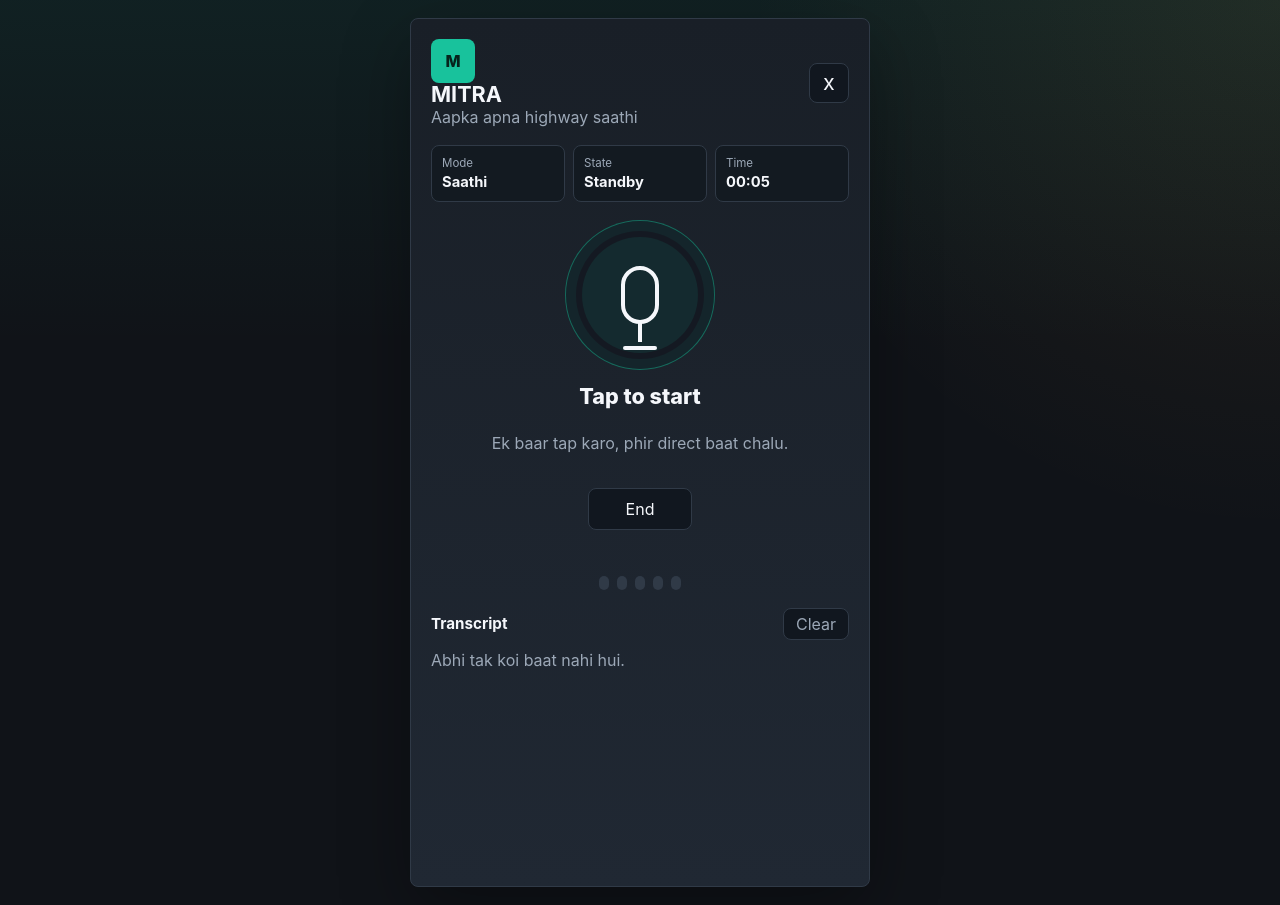
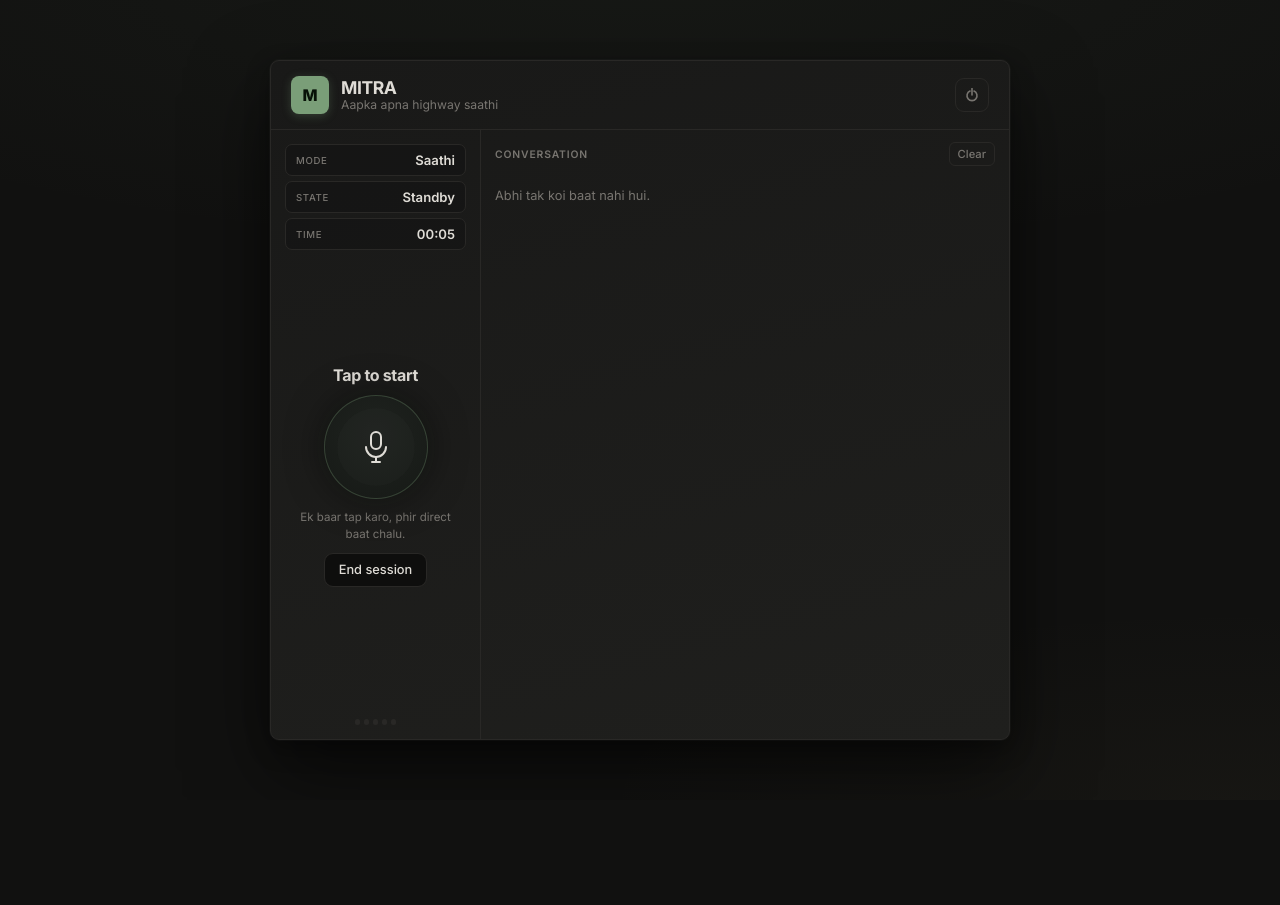
Before and after one commit to Adeshkumarshrivastva/Mitra-Update, a plain HTML site: page public/index.html in a window 1280 px wide. After the commit the page ends 800 px from the top, so only its background shows below. Drawn offline with Linux system fonts and the light colour scheme; no server answers.

Commit message:
fix: UI redesign

```diff
--- a/public/index.html
+++ b/public/index.html
@@ -4,11 +4,16 @@
     <meta charset="utf-8">
     <meta name="viewport" content="width=device-width, initial-scale=1">
     <title>MITRA</title>
+    <link rel="preconnect" href="https://fonts.googleapis.com">
+    <link rel="preconnect" href="https://fonts.gstatic.com" crossorigin>
+    <link href="https://fonts.googleapis.com/css2?family=Inter:opsz,wght@14..32,400;14..32,500;14..32,600;14..32,700;14..32,800&display=swap" rel="stylesheet">
     <link rel="stylesheet" href="./styles.css">
   </head>
   <body>
     <main class="app-shell">
       <section class="cockpit" aria-label="MITRA cockpit">
+
+        <!-- Full-width header -->
         <header class="topbar">
           <div class="brand-row">
             <div class="mark" aria-hidden="true">M</div>
@@ -18,52 +23,58 @@
             </div>
           </div>
           <button id="logoutButton" class="icon-button" type="button" aria-label="Logout" title="Logout">
-            <span aria-hidden="true">x</span>
+            <svg width="14" height="14" viewBox="0 0 14 14" fill="none" stroke="currentColor" stroke-width="1.6" stroke-linecap="round" aria-hidden="true">
+              <path d="M9 3A5 5 0 1 1 5 3"/>
+              <line x1="7" y1="0.5" x2="7" y2="7"/>
+            </svg>
           </button>
         </header>
 
+        <!-- Two-column body -->
+        <div class="cockpit-body">
+
+          <!-- Left: controls -->
+          <div class="controls-col">
+
             <div class="trip-strip" aria-label="session status">
-          <div>
-            <span>Mode</span>
-            <strong>Saathi</strong>
-          </div>
-          <div>
-            <span>State</span>
-            <strong id="safetyState">Ready</strong>
-          </div>
-          <div>
-            <span>Time</span>
-            <strong id="durationText">00:00</strong>
-          </div>
+              <div><span>Mode</span><strong>Saathi</strong></div>
+              <div><span>State</span><strong id="safetyState">Ready</strong></div>
+              <div><span>Time</span><strong id="durationText">00:00</strong></div>
             </div>
 
             <div class="stage" aria-live="polite">
+              <p id="statusText" class="status">Tap to start</p>
               <button id="micButton" class="mic-button" type="button" aria-label="Talk to MITRA">
                 <span class="pulse" aria-hidden="true"></span>
-            <span class="mic-shape" aria-hidden="true"></span>
+                <svg class="mic-icon" width="22" height="32" viewBox="0 0 22 32" fill="none" stroke="currentColor" stroke-width="2" stroke-linecap="round" stroke-linejoin="round" aria-hidden="true">
+                  <rect x="6" y="1" width="10" height="17" rx="5"/>
+                  <path d="M1 16c0 5.52 4.48 10 10 10s10-4.48 10-10"/>
+                  <line x1="11" y1="26" x2="11" y2="31"/>
+                  <line x1="7" y1="31" x2="15" y2="31"/>
+                </svg>
               </button>
-          <p id="statusText" class="status">Tap to start</p>
               <p id="hintText" class="hint">Ek baar tap karo, phir direct baat chalu.</p>
-          <button id="endButton" class="secondary-button" type="button">End</button>
+              <button id="endButton" class="secondary-button" type="button">End session</button>
             </div>
 
             <div class="meter" aria-hidden="true">
-          <span></span>
-          <span></span>
-          <span></span>
-          <span></span>
-          <span></span>
+              <span></span><span></span><span></span><span></span><span></span>
             </div>
 
+          </div>
+
+          <!-- Right: transcript -->
           <section class="transcript-wrap" aria-label="Conversation transcript">
             <div class="transcript-head">
-            <h2>Transcript</h2>
+              <h2>Conversation</h2>
               <button id="clearTranscriptButton" class="text-button" type="button">Clear</button>
             </div>
             <div id="transcriptList" class="transcript-list">
               <p class="empty-transcript">Abhi tak koi baat nahi hui.</p>
             </div>
           </section>
+
+        </div><!-- /.cockpit-body -->
 
         <audio id="remoteAudio" autoplay playsinline></audio>
       </section>
--- a/public/styles.css
+++ b/public/styles.css
@@ -1,176 +1,261 @@
 :root {
   color-scheme: dark;
-  --bg: #101318;
-  --panel: #191f27;
-  --panel-2: #202833;
-  --surface: #11171f;
-  --text: #f5f7fb;
-  --muted: #9ca8b7;
-  --line: #303a47;
-  --accent: #18c29c;
-  --accent-2: #f5b84b;
-  --danger: #ff6b6b;
-  --user: #253247;
-  --mitra: #123a33;
+  --bg:      #111110;
+  --panel:   #191918;
+  --panel-2: #1f1f1d;
+  --surface: #0e0e0d;
+  --text:    #dfdcd6;
+  --muted:   #787570;
+  --line:    #292826;
+  --accent:  #7a9e78;
+  --accent-2:#9e8c5e;
+  --danger:  #c05454;
+  --user:    #1e1e1c;
+  --mitra:   #191e18;
+  --radius:  9px;
 }
 
-* {
-  box-sizing: border-box;
-}
+*, *::before, *::after { box-sizing: border-box; }
+button, input { font: inherit; }
+button { cursor: pointer; }
+h1, h2, p { margin: 0; }
 
 body {
   margin: 0;
   min-height: 100vh;
   font-family: Inter, ui-sans-serif, system-ui, -apple-system, BlinkMacSystemFont, "Segoe UI", sans-serif;
   background:
-    linear-gradient(180deg, rgba(24, 194, 156, 0.08), transparent 38%),
-    radial-gradient(circle at top right, rgba(245, 184, 75, 0.08), transparent 34%),
+    radial-gradient(ellipse 80% 36% at 50% -4%, rgba(122, 158, 120, 0.055), transparent),
+    radial-gradient(ellipse 50% 24% at 96% 100%, rgba(158, 140, 90, 0.04), transparent),
     var(--bg);
   color: var(--text);
+  -webkit-font-smoothing: antialiased;
+  -moz-osx-font-smoothing: grayscale;
 }
 
-button,
-input {
-  font: inherit;
-}
-
-button {
-  cursor: pointer;
-}
+/* ── Shell ── */
 
 .app-shell,
 .login-shell {
   min-height: 100vh;
   display: grid;
   place-items: center;
-  padding: 18px;
+  padding: 20px;
 }
 
 .cockpit,
 .login-panel {
-  width: min(460px, 100%);
   border: 1px solid var(--line);
-  border-radius: 8px;
-  background: linear-gradient(180deg, var(--panel), var(--panel-2));
-  box-shadow: 0 24px 70px rgba(0, 0, 0, 0.32);
+  border-radius: var(--radius);
+  background: linear-gradient(165deg, var(--panel) 0%, var(--panel-2) 100%);
+  box-shadow:
+    0 0 0 1px rgba(255, 255, 255, 0.025),
+    0 32px 80px rgba(0, 0, 0, 0.55),
+    0 8px 24px rgba(0, 0, 0, 0.3);
 }
 
+/* ── Cockpit: two-column layout ── */
+
 .cockpit {
-  min-height: min(780px, calc(100vh - 24px));
-  display: grid;
-  grid-template-rows: auto auto 1fr auto minmax(180px, 240px) auto;
-  gap: 18px;
-  padding: 20px;
+  width: min(740px, 100%);
+  min-height: min(680px, calc(100vh - 28px));
+  display: flex;
+  flex-direction: column;
+  overflow: hidden;
 }
 
-.topbar,
-.login-brand {
+/* ── Topbar (full width) ── */
+
+.topbar {
+  flex-shrink: 0;
   display: flex;
   align-items: center;
   justify-content: space-between;
   gap: 14px;
+  padding: 15px 20px;
+  border-bottom: 1px solid var(--line);
 }
 
-.brand-row,
-.login-brand {
-  justify-content: flex-start;
+.brand-row {
+  display: flex;
+  align-items: center;
+  gap: 12px;
 }
 
 .mark {
-  width: 44px;
-  height: 44px;
+  width: 38px;
+  height: 38px;
+  flex-shrink: 0;
   display: grid;
   place-items: center;
   border-radius: 8px;
   background: var(--accent);
-  color: #06241d;
-  font-weight: 850;
-}
-
-h1,
-h2,
-p {
-  margin: 0;
+  color: #071207;
+  font-weight: 800;
+  font-size: 1rem;
+  box-shadow: 0 2px 10px rgba(122, 158, 120, 0.28);
 }
 
 h1 {
-  font-size: 1.35rem;
+  font-size: 1.1rem;
+  font-weight: 700;
   line-height: 1.1;
-  letter-spacing: 0;
+  letter-spacing: -0.025em;
 }
 
 h2 {
-  font-size: 0.95rem;
-  letter-spacing: 0;
-}
-
-.topbar p,
-.login-brand p,
-.hint,
-.empty-transcript,
-.login-status {
+  font-size: 0.65rem;
+  font-weight: 600;
+  letter-spacing: 0.08em;
+  text-transform: uppercase;
   color: var(--muted);
 }
 
-.icon-button {
-  width: 40px;
-  height: 40px;
-  border: 1px solid var(--line);
-  border-radius: 8px;
-  background: var(--surface);
-  color: var(--text);
-  font-size: 1.35rem;
-  line-height: 1;
+.topbar p {
+  color: var(--muted);
+  font-size: 0.76rem;
 }
 
+.icon-button {
+  width: 34px;
+  height: 34px;
+  flex-shrink: 0;
+  border: 1px solid var(--line);
+  border-radius: var(--radius);
+  background: transparent;
+  color: var(--muted);
+  display: grid;
+  place-items: center;
+  transition: color 140ms, border-color 140ms, background 140ms;
+}
+
+.icon-button:hover {
+  color: var(--text);
+  border-color: rgba(255, 255, 255, 0.09);
+  background: rgba(255, 255, 255, 0.04);
+}
+
+/* ── Two-column body ── */
+
+.cockpit-body {
+  flex: 1;
+  min-height: 0;
+  display: flex;
+}
+
+/* ── Left column: controls ── */
+
+.controls-col {
+  width: 210px;
+  flex-shrink: 0;
+  border-right: 1px solid var(--line);
+  display: flex;
+  flex-direction: column;
+  padding: 14px;
+  gap: 12px;
+  overflow: hidden;
+}
+
+/* Trip strip — vertical in narrow column */
+
 .trip-strip {
-  display: grid;
-  grid-template-columns: repeat(3, minmax(0, 1fr));
+  flex-shrink: 0;
+  display: flex;
+  flex-direction: column;
+  gap: 5px;
+}
+
+.trip-strip div {
+  display: flex;
+  align-items: center;
+  justify-content: space-between;
+  padding: 7px 10px;
+  border: 1px solid var(--line);
+  border-radius: 7px;
+  background: rgba(0, 0, 0, 0.18);
   gap: 8px;
 }
 
-.trip-strip div {
-  min-width: 0;
-  padding: 10px;
-  border: 1px solid var(--line);
-  border-radius: 8px;
-  background: rgba(17, 23, 31, 0.7);
-}
-
 .trip-strip span {
-  display: block;
   color: var(--muted);
-  font-size: 0.72rem;
+  font-size: 0.6rem;
+  font-weight: 500;
+  letter-spacing: 0.07em;
+  text-transform: uppercase;
+  flex-shrink: 0;
 }
 
 .trip-strip strong {
-  display: block;
-  margin-top: 3px;
+  font-size: 0.82rem;
+  font-weight: 600;
+  color: var(--text);
   overflow: hidden;
   text-overflow: ellipsis;
   white-space: nowrap;
-  font-size: 0.92rem;
+  text-align: right;
 }
 
+/* Stage — fills remaining space, mic centered */
+
 .stage {
-  display: grid;
-  place-items: center;
-  align-content: center;
-  gap: 14px;
+  flex: 1;
+  min-height: 0;
+  display: flex;
+  flex-direction: column;
+  align-items: center;
+  justify-content: center;
+  gap: 10px;
   text-align: center;
 }
 
+.status {
+  font-size: 1rem;
+  font-weight: 700;
+  line-height: 1.2;
+  letter-spacing: -0.02em;
+}
+
+.hint {
+  color: var(--muted);
+  font-size: 0.72rem;
+  line-height: 1.45;
+  max-width: 170px;
+}
+
+/* Mic button */
+
 .mic-button {
   position: relative;
-  width: 150px;
-  height: 150px;
+  width: 104px;
+  height: 104px;
   display: grid;
   place-items: center;
-  border: 1px solid rgba(24, 194, 156, 0.48);
+  border: 1.5px solid rgba(122, 158, 120, 0.32);
   border-radius: 50%;
-  background: #141922;
+  background: radial-gradient(circle at 50% 38%, #1c1e1c, #131413);
   color: var(--text);
-  box-shadow: inset 0 0 0 10px rgba(24, 194, 156, 0.07);
+  box-shadow:
+    inset 0 0 0 12px rgba(122, 158, 120, 0.035),
+    0 0 36px rgba(0, 0, 0, 0.5),
+    0 0 0 7px rgba(122, 158, 120, 0.018);
+  transition: border-color 220ms ease, box-shadow 220ms ease;
+}
+
+.mic-button:hover {
+  border-color: rgba(122, 158, 120, 0.55);
+  box-shadow:
+    inset 0 0 0 12px rgba(122, 158, 120, 0.065),
+    0 0 44px rgba(0, 0, 0, 0.5),
+    0 0 0 7px rgba(122, 158, 120, 0.04);
+}
+
+body[data-mode="listening"] .mic-button,
+body[data-mode="speaking"] .mic-button {
+  border-color: rgba(122, 158, 120, 0.65);
+}
+
+body[data-mode="error"] .mic-button {
+  border-color: rgba(192, 84, 84, 0.5);
 }
 
 .mic-button:focus-visible,
@@ -178,92 +263,66 @@ h2 {
 .login-button:focus-visible,
 .text-button:focus-visible,
 .icon-button:focus-visible {
-  outline: 3px solid var(--accent-2);
-  outline-offset: 4px;
+  outline: 2px solid var(--accent-2);
+  outline-offset: 3px;
 }
 
 .pulse {
   position: absolute;
-  inset: 16px;
+  inset: 12px;
   border-radius: 50%;
-  background: rgba(24, 194, 156, 0.1);
+  background: rgba(122, 158, 120, 0.055);
 }
 
-.mic-shape {
-  position: relative;
-  width: 38px;
-  height: 58px;
-  border: 4px solid currentColor;
-  border-radius: 24px;
+body[data-mode="listening"] .pulse,
+body[data-mode="speaking"] .pulse {
+  animation: breathe 1100ms ease-in-out infinite;
 }
 
-.mic-shape::before {
-  content: "";
-  position: absolute;
-  left: 50%;
-  bottom: -22px;
-  width: 4px;
-  height: 20px;
-  transform: translateX(-50%);
-  background: currentColor;
+.mic-icon {
+  position: relative;
+  z-index: 1;
 }
 
-.mic-shape::after {
-  content: "";
-  position: absolute;
-  left: 50%;
-  bottom: -30px;
-  width: 34px;
-  height: 4px;
-  transform: translateX(-50%);
-  background: currentColor;
-  border-radius: 4px;
+/* End button */
+
+.secondary-button {
+  min-width: 88px;
+  min-height: 34px;
+  padding: 0 14px;
+  border: 1px solid var(--line);
+  border-radius: var(--radius);
+  background: var(--surface);
+  color: var(--text);
+  font-size: 0.8rem;
+  font-weight: 500;
+  transition: background 140ms, border-color 140ms;
 }
 
-.status {
-  min-height: 34px;
-  font-size: 1.35rem;
-  font-weight: 760;
-  line-height: 1.2;
-}
-
-.hint {
-  min-height: 42px;
-  max-width: 320px;
-  line-height: 1.42;
-}
-
-.secondary-button,
-.login-button,
-.text-button {
-  border: 1px solid var(--line);
-  border-radius: 8px;
-  background: var(--surface);
-  color: var(--text);
-}
-
-.secondary-button {
-  min-width: 104px;
-  min-height: 42px;
-  padding: 0 18px;
+.secondary-button:hover:not(:disabled) {
+  background: rgba(255, 255, 255, 0.05);
+  border-color: rgba(255, 255, 255, 0.09);
 }
 
 .secondary-button:disabled {
   cursor: default;
-  opacity: 0.42;
+  opacity: 0.34;
 }
 
+/* Meter — bottom of left col */
+
 .meter {
-  height: 42px;
+  flex-shrink: 0;
+  height: 22px;
   display: flex;
   justify-content: center;
-  align-items: end;
-  gap: 8px;
+  align-items: flex-end;
+  gap: 4px;
 }
 
 .meter span {
-  width: 10px;
-  height: 14px;
+  width: 5px;
+  height: 6px;
   border-radius: 999px;
   background: var(--line);
   transition: height 160ms ease, background 160ms ease;
@@ -275,189 +334,269 @@ body[data-mode="speaking"] .meter span {
   animation: level 800ms ease-in-out infinite;
 }
 
-body[data-mode="listening"] .pulse,
-body[data-mode="speaking"] .pulse {
-  animation: breathe 1100ms ease-in-out infinite;
-}
-
 body[data-mode="thinking"] .meter span,
 body[data-mode="connecting"] .meter span {
   background: var(--accent-2);
-}
-
-body[data-mode="error"] .mic-button {
-  border-color: rgba(255, 107, 107, 0.7);
 }
 
 body[data-mode="error"] .meter span {
   background: var(--danger);
 }
 
-.meter span:nth-child(2) {
-  animation-delay: 90ms;
-}
+.meter span:nth-child(2) { animation-delay:  90ms; }
+.meter span:nth-child(3) { animation-delay: 180ms; }
+.meter span:nth-child(4) { animation-delay: 270ms; }
+.meter span:nth-child(5) { animation-delay: 360ms; }
 
-.meter span:nth-child(3) {
-  animation-delay: 180ms;
-}
-
-.meter span:nth-child(4) {
-  animation-delay: 270ms;
-}
-
-.meter span:nth-child(5) {
-  animation-delay: 360ms;
-}
+/* ── Right column: transcript ── */
 
 .transcript-wrap {
+  flex: 1;
+  min-width: 0;
   min-height: 0;
-  display: grid;
-  grid-template-rows: auto 1fr;
+  display: flex;
+  flex-direction: column;
+  padding: 12px 14px;
   gap: 10px;
 }
 
 .transcript-head {
+  flex-shrink: 0;
   display: flex;
   align-items: center;
   justify-content: space-between;
 }
 
 .text-button {
-  min-height: 32px;
-  padding: 0 12px;
+  min-height: 24px;
+  padding: 0 8px;
+  border: 1px solid var(--line);
+  border-radius: 6px;
+  background: transparent;
   color: var(--muted);
+  font-size: 0.7rem;
+  font-weight: 500;
+  transition: color 140ms, background 140ms, border-color 140ms;
+}
+
+.text-button:hover {
+  color: var(--text);
+  background: rgba(255, 255, 255, 0.04);
+  border-color: rgba(255, 255, 255, 0.08);
 }
 
 .transcript-list {
+  flex: 1;
   min-height: 0;
-  overflow: auto;
+  overflow-y: auto;
   display: flex;
   flex-direction: column;
-  gap: 10px;
+  gap: 7px;
   padding-right: 4px;
+  scrollbar-width: thin;
+  scrollbar-color: var(--line) transparent;
 }
 
+.transcript-list::-webkit-scrollbar { width: 3px; }
+.transcript-list::-webkit-scrollbar-track { background: transparent; }
+.transcript-list::-webkit-scrollbar-thumb {
+  background: var(--line);
+  border-radius: 999px;
+}
+
+/* Only latest bubble is full-opacity; older ones are dim until hovered */
+
 .bubble {
-  max-width: 88%;
-  padding: 10px 12px;
-  border-radius: 8px;
-  line-height: 1.42;
+  max-width: 92%;
+  padding: 8px 11px;
+  border-radius: var(--radius);
+  border: 1px solid transparent;
+  line-height: 1.48;
+  font-size: 0.82rem;
+  opacity: 0.45;
+  transition: opacity 260ms ease;
+}
+
+.bubble:last-child {
+  opacity: 1;
+}
+
+.transcript-list:hover .bubble {
+  opacity: 0.75;
+}
+
+.transcript-list:hover .bubble:last-child {
+  opacity: 1;
 }
 
 .bubble span {
   display: block;
   margin-bottom: 4px;
   color: var(--muted);
-  font-size: 0.72rem;
-  font-weight: 700;
+  font-size: 0.6rem;
+  font-weight: 600;
+  letter-spacing: 0.07em;
+  text-transform: uppercase;
 }
 
 .bubble.user {
   align-self: flex-end;
   background: var(--user);
+  border-color: rgba(255, 255, 255, 0.05);
 }
 
 .bubble.mitra {
   align-self: flex-start;
   background: var(--mitra);
+  border-color: rgba(122, 158, 120, 0.11);
 }
 
-audio {
-  display: none;
+.empty-transcript {
+  color: var(--muted);
+  font-size: 0.8rem;
+  opacity: 1 !important;
+  padding: 12px 0;
+}
+
+audio { display: none; }
+
+/* ── Login ── */
+
+.login-brand {
+  display: flex;
+  align-items: center;
+  gap: 12px;
 }
 
 .login-body {
   background:
-    linear-gradient(180deg, rgba(24, 194, 156, 0.1), transparent 42%),
-    radial-gradient(circle at bottom left, rgba(245, 184, 75, 0.1), transparent 34%),
+    radial-gradient(ellipse 80% 32% at 50% 0%, rgba(122, 158, 120, 0.06), transparent),
+    radial-gradient(ellipse 50% 26% at 4% 98%, rgba(158, 140, 90, 0.05), transparent),
     var(--bg);
 }
 
 .login-panel {
-  padding: 24px;
+  width: min(420px, 100%);
+  padding: 26px;
 }
 
 .login-form {
   display: grid;
-  gap: 14px;
-  margin-top: 28px;
+  gap: 13px;
+  margin-top: 26px;
 }
 
 .login-form label {
   display: grid;
-  gap: 7px;
+  gap: 6px;
   color: var(--muted);
-  font-size: 0.86rem;
+  font-size: 0.76rem;
+  font-weight: 500;
+  letter-spacing: 0.03em;
 }
 
 .login-form input {
   width: 100%;
-  min-height: 46px;
+  min-height: 42px;
   border: 1px solid var(--line);
-  border-radius: 8px;
+  border-radius: var(--radius);
   padding: 0 12px;
   background: var(--surface);
   color: var(--text);
   outline: none;
+  font-size: 0.88rem;
+  transition: border-color 140ms, box-shadow 140ms;
 }
+
+.login-form input::placeholder { color: rgba(120, 117, 112, 0.38); }
 
 .login-form input:focus {
   border-color: var(--accent);
+  box-shadow: 0 0 0 3px rgba(122, 158, 120, 0.11);
 }
 
 .login-button {
-  min-height: 48px;
+  min-height: 44px;
   margin-top: 4px;
+  border: 1px solid transparent;
+  border-radius: var(--radius);
   background: var(--accent);
-  color: #05231c;
-  font-weight: 800;
+  color: #071207;
+  font-weight: 700;
+  font-size: 0.9rem;
+  box-shadow: 0 2px 14px rgba(122, 158, 120, 0.22);
+  transition: opacity 140ms, transform 80ms;
 }
 
+.login-button:hover { opacity: 0.88; }
+.login-button:active { transform: scale(0.99); }
+
 .login-status {
-  min-height: 24px;
+  min-height: 20px;
   text-align: center;
+  color: var(--muted);
+  font-size: 0.78rem;
 }
 
+/* ── Animations ── */
+
 @keyframes breathe {
-  0%,
-  100% {
-    transform: scale(0.92);
-    opacity: 0.68;
-  }
-  50% {
-    transform: scale(1.08);
-    opacity: 1;
-  }
+  0%, 100% { transform: scale(0.9);  opacity: 0.5; }
+  50%       { transform: scale(1.1); opacity: 1;   }
 }
 
 @keyframes level {
-  0%,
-  100% {
-    height: 14px;
-  }
-  50% {
-    height: 40px;
-  }
+  0%, 100% { height: 6px;  }
+  50%       { height: 20px; }
 }
 
-@media (max-width: 520px) {
-  .app-shell,
-  .login-shell {
-    padding: 10px;
+/* ── Responsive ── */
+
+@media (max-width: 600px) {
+  .app-shell { padding: 0; }
+
+  .cockpit {
+    width: 100%;
+    min-height: 100vh;
+    border-radius: 0;
+    border-left: none;
+    border-right: none;
   }
 
-  .cockpit {
-    min-height: calc(100vh - 20px);
-    padding: 16px;
-    gap: 14px;
+  .cockpit-body { flex-direction: column; }
+
+  .controls-col {
+    width: 100%;
+    border-right: none;
+    border-bottom: 1px solid var(--line);
+    padding: 12px;
+    gap: 8px;
   }
 
-  .mic-button {
-    width: 132px;
-    height: 132px;
+  .trip-strip {
+    flex-direction: row;
+    gap: 6px;
   }
 
   .trip-strip div {
-    padding: 8px;
+    flex: 1;
+    flex-direction: column;
+    align-items: flex-start;
+    gap: 2px;
+    padding: 6px 8px;
   }
+
+  .trip-strip strong { text-align: left; font-size: 0.78rem; }
+
+  .stage {
+    flex-direction: row;
+    flex-wrap: wrap;
+    justify-content: center;
+    gap: 8px;
+    padding: 4px 0;
+  }
+
+  .hint { max-width: 200px; }
+
+  .transcript-wrap { padding: 10px 12px; }
 }
```
Also changed, not shown: public/login.html (+6 -1 lines), 2 other files. Lines whose indentation alone changed are shown as unchanged.
